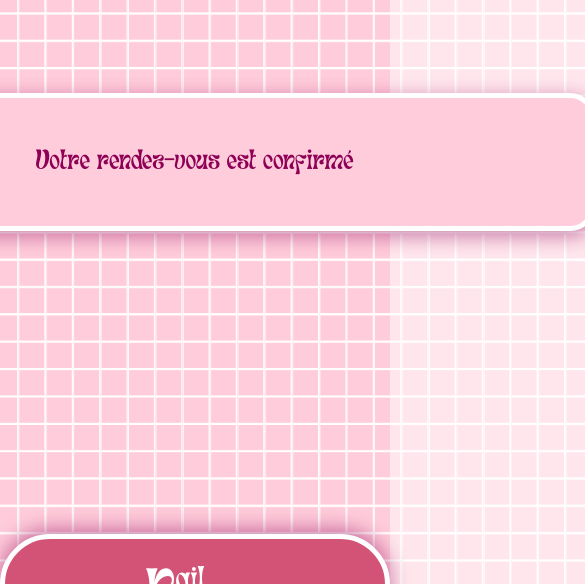
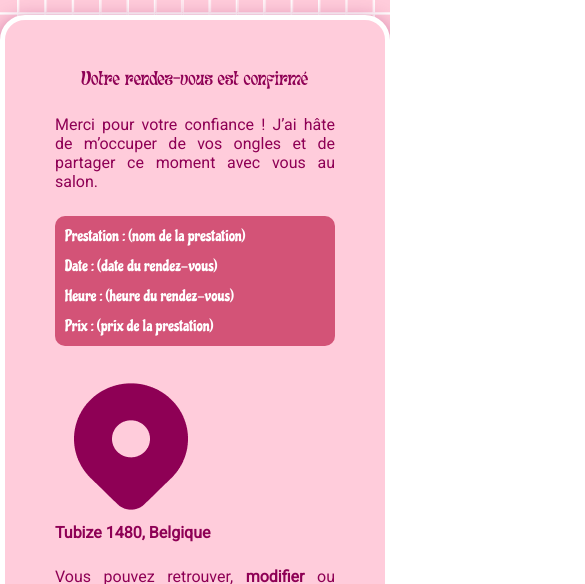
Before and after one commit to SacreOphelie/NailShine, a Next.js app: page /confirmation-rdv in a window 390 px wide. Shown: the part 260-844 px from the top of the page, 585 px wide, since content can reach past the window. Built offline with nearby package versions, Linux system fonts and the light colour scheme; no server answers.

Commit message:
améliorations du responsive + début du css confirmation de rdv

```diff
--- a/src/app/confirmation-rdv/page.jsx
+++ b/src/app/confirmation-rdv/page.jsx
@@ -1,11 +1,31 @@
+/* eslint-disable @next/next/no-img-element */
 import '@/styles/confirm-rdv.scss';
+import { TriangleAlert, X } from 'lucide-react';
+import { contact } from "@/config/contact";
+import Link from 'next/link';
 
-export default function ConfirmationRdv()
-{
+export default function ConfirmationRdv()  {
+    const adresse = contact.lieu;
     return(
         <div className="slide" id="confirmation-rdv">
             <div className="box">
                 <h2>Votre rendez-vous est confirmé</h2>
+                <p>Merci pour votre confiance ! J’ai hâte de m’occuper de vos ongles et de partager ce moment avec vous au salon.</p>
+                <div className="bloc-info">
+                    <p>Prestation : (nom de la prestation)</p>
+                    <p>Date : (date du rendez-vous)</p>
+                    <p>Heure : (heure du rendez-vous)</p>
+                    <p>Prix : (prix de la prestation)</p>
+                </div>
+                <div className="adresse">
+                    <img src="/icones/location.png" alt="Localisation" id="location" />
+                    <p className="bolder"><strong>{adresse}</strong></p>
+                </div>
+                <p>Vous pouvez retrouver, <strong>modifier</strong>  ou <strong>annuler</strong> ce rendez-vous (jusqu'à 24h à l'avance) à tout moment en vous connectant sur votre compte NailShine. Vous y trouverez également tout l'historique de vos poses.</p>
+                <div className="alert">
+                    <TriangleAlert size={20}/>
+                    <p>Rappel important : Pour le respect de mon organisation, toute annulation tardive (moins de 24h) ou non-présentation injustifiée entraînera un acompte de réservation. <Link href="/conditions-generales"> Voir conditions générales</Link></p>
+                </div>
             </div>
         </div>
     );
--- a/src/styles/confirm-rdv.scss
+++ b/src/styles/confirm-rdv.scss
@@ -5,11 +5,13 @@
     display:flex;
     justify-content:center;
     align-items:center;
+    padding-top:$padding-top;
+    padding-bottom:$padding-bottom;
     .box{
         display:flex;
         flex-direction:column;
-        max-width:1400px;
-        min-width:800px;
+        max-width:950px;
+        width:fit-content;
         height:fit-content;
         background-color:$color-light;
         padding:$padding-large;
@@ -19,8 +21,22 @@
         @include shadow;
         position:relative;
         h2{
-            @include titre($color:$text-darker,$taille:80px,$align:left);
+            @include titre($color:$text-darker,$taille:72px,$align:left);
             text-align:left
+        }
+        p{
+            @include text();
+        }
+        .bloc-info{
+            padding:$padding-small;
+            background-color:$color-dark;
+            display:flex;
+            flex-direction:column;
+            gap:$gap-small;
+            border-radius:$border-radius-small;
+            p{
+                @include text-chicle($taille:20px,$color:$text-white);
+            }
         }
     }
 }
--- a/src/styles/nav.scss
+++ b/src/styles/nav.scss
@@ -80,7 +80,7 @@ nav{
     }
     .container-menu.is-open{
         max-height: 100%;
-        padding:$padding-xlarge 0px;
+        padding:$padding-large 0px;
         opacity:1;
         visibility:visible;
         transition:
```
Also changed, not shown: src/styles/about.scss (+7 -0 lines), src/styles/home.scss (+14 -1 lines), src/styles/rdv.scss (+24 -2 lines).
